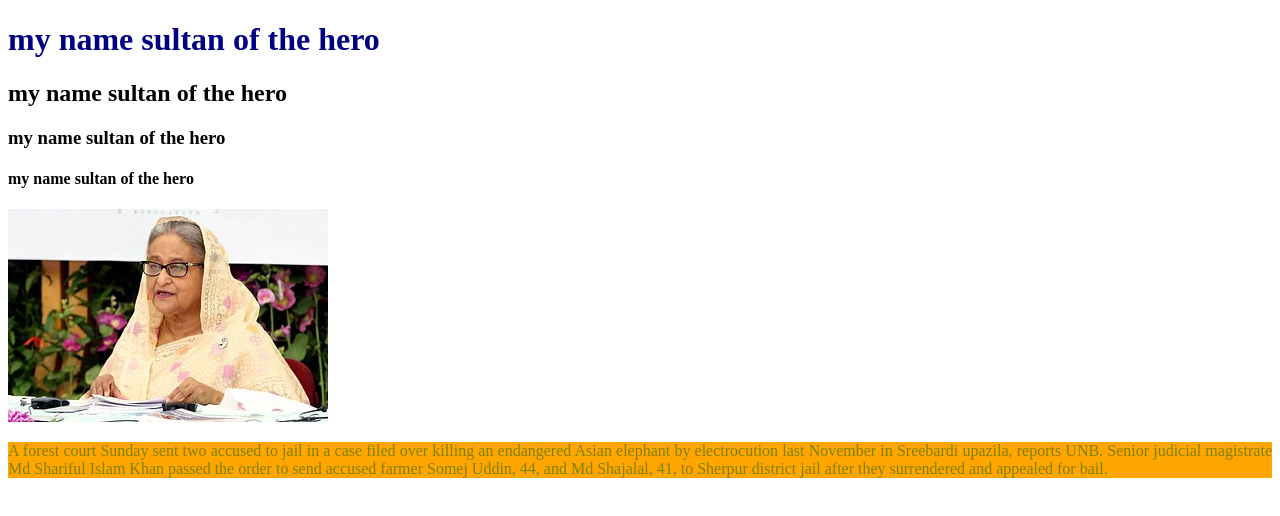
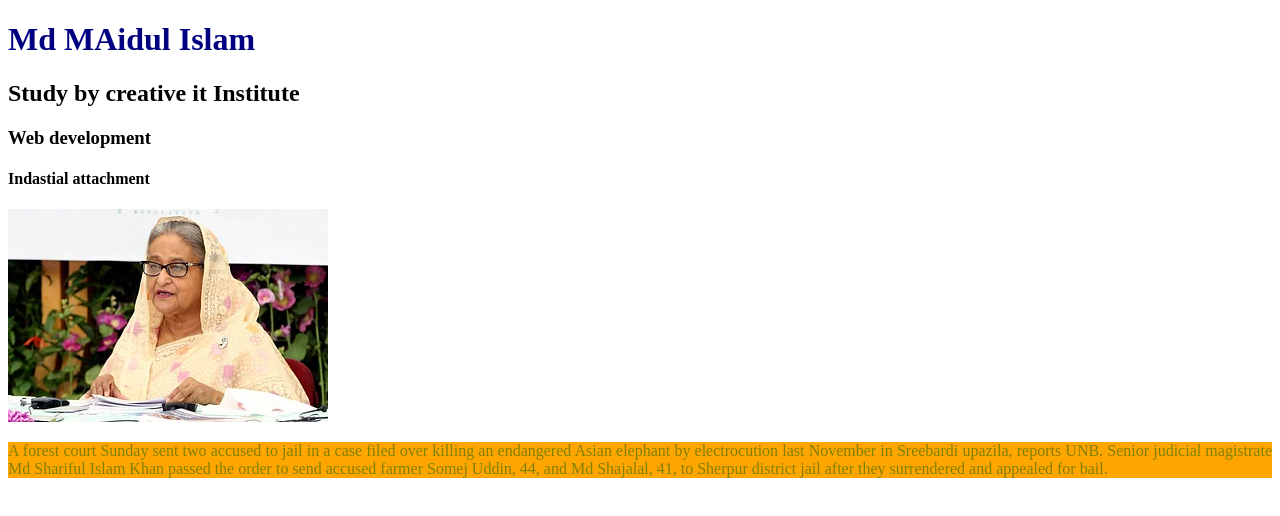
Before and after one commit to MdMaidulIslam1/my-five-repo, a plain HTML site: page index.html in a window 1280 px wide. Drawn offline with Linux system fonts and the light colour scheme.

Commit message:
style added

```diff
--- a/index.html
+++ b/index.html
@@ -9,10 +9,10 @@
 </head>
 <body>
 
-    <h1>my name sultan of the hero</h1>
-    <h2>my name sultan of the hero</h2>
-    <h3>my name sultan of the hero</h3>
-    <h4>my name sultan of the hero</h4>
+    <h1>Md MAidul Islam</h1>
+    <h2>Study by creative it Institute</h2>
+    <h3>Web development</h3>
+    <h4>Indastial attachment</h4>
     <img src="hasina.webp" alt="">
     <div class="gid">
         <p>A forest court Sunday sent two accused to jail in a case filed over killing an endangered Asian elephant by electrocution last November in Sreebardi upazila, reports UNB.
```
